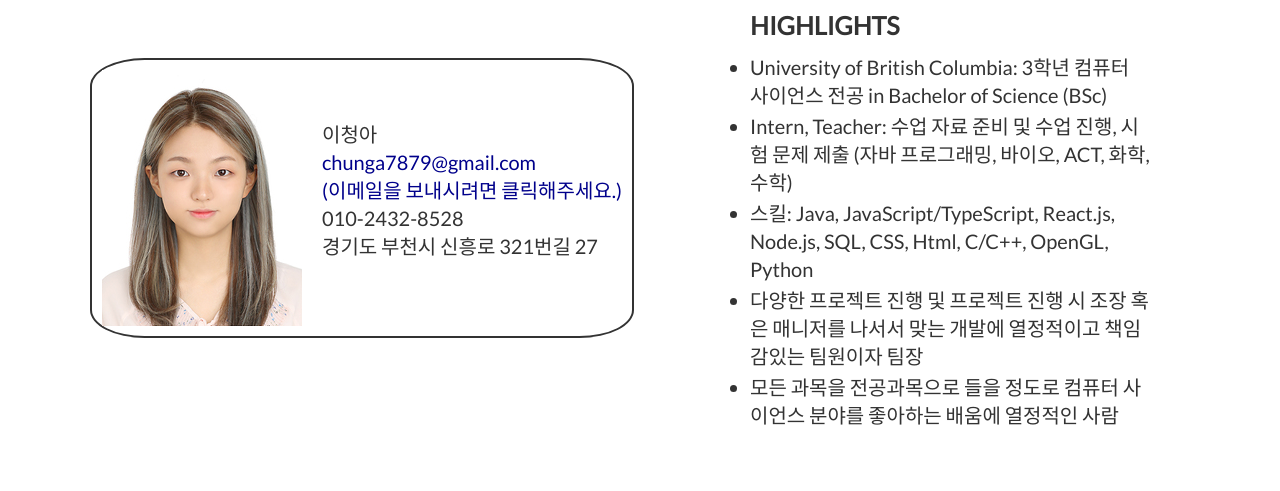
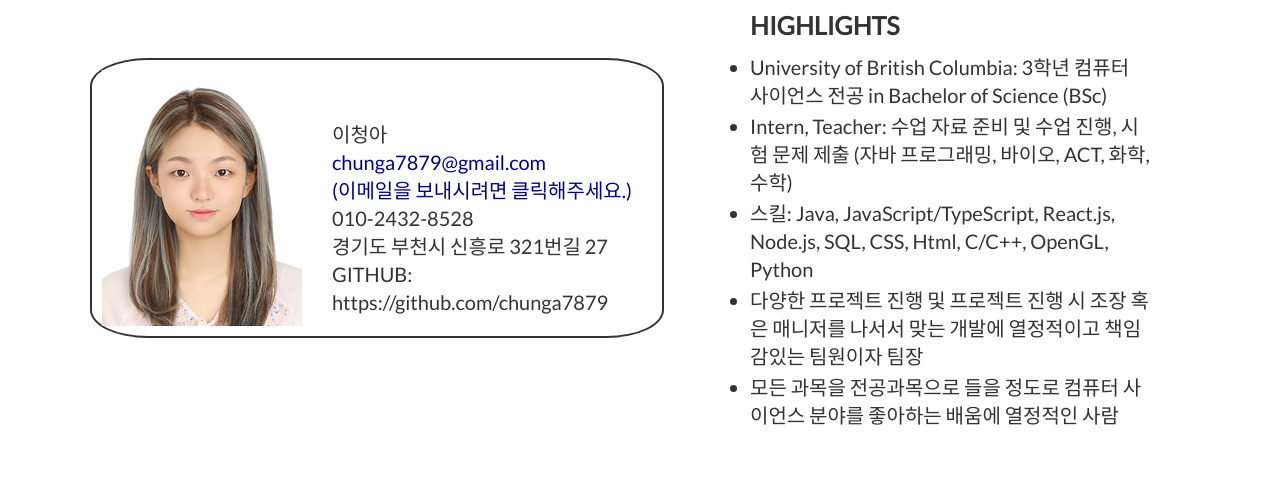
Before and after one commit to chunga7879/korean-resume, a plain HTML site: page index.html in a window 1280 px wide. Shown: the part 172-663 px from the top of the page. Drawn offline with nearby package versions, Linux system fonts and the light colour scheme.

Commit message:
add github

```diff
--- a/css/main.css
+++ b/css/main.css
@@ -62,8 +62,14 @@ header .inner .material-icons {
 
 .main .profile p {
     margin-top: 50px;
-    margin-left: 20px;
+    margin-left: 30px;
     font-size: 20px;
+    margin-right: 20px;
+
+}
+
+.main .profile .git:hover {
+    color: lightcoral;
 }
 
 
--- a/index.html
+++ b/index.html
@@ -48,6 +48,10 @@
                 </a> <br>
                 010-2432-8528 <br>
                 경기도 부천시 신흥로 321번길 27 <br>
+                GITHUB: <br/>
+                <a href="https://github.com/chunga7879" class="git">
+                    https://github.com/chunga7879
+                </a>
             </p>
         </div>
         <div class="highlights">
```
